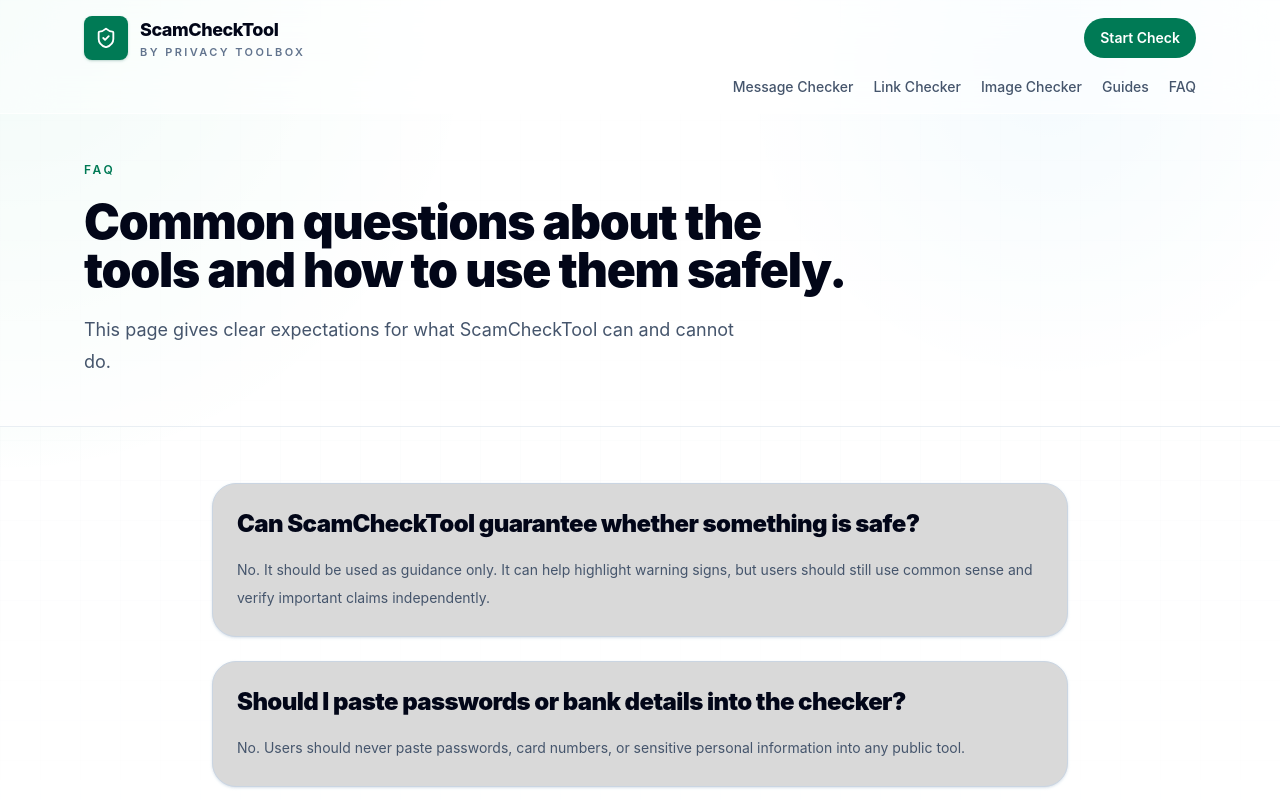
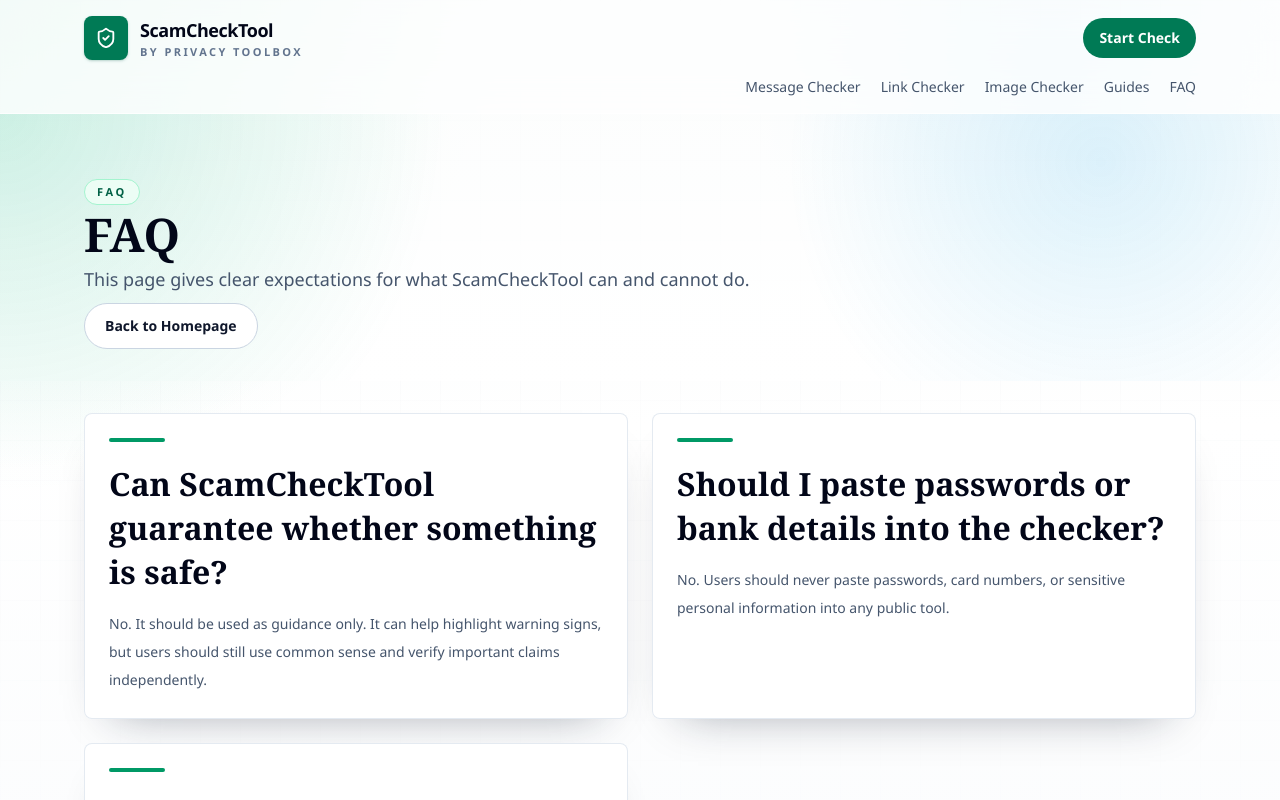
Before and after one commit to Simonm121/scamchecktool, a Next.js app: page /faq in a window 1280 px wide. Shown: the top 800 px of the page. Built offline with nearby package versions, Linux system fonts and the light colour scheme.

Commit message:
Update ScamCheckTool rebuild changes

```diff
--- a/app/faq/page.tsx
+++ b/app/faq/page.tsx
@@ -1,3 +1,5 @@
+import Link from "next/link";
+
 import { PageHero } from "@/components/content/page-hero";
 import { SectionCard } from "@/components/content/section-card";
 
@@ -26,16 +28,25 @@
     <>
       <PageHero
         eyebrow="FAQ"
-        title="Common questions about the tools and how to use them safely."
+        title="FAQ"
         description="This page gives clear expectations for what ScamCheckTool can and cannot do."
-      />
+      >
+        <Link
+          href="/"
+          className="rounded-full border border-slate-300 bg-white px-5 py-3 text-sm font-semibold text-slate-700 transition hover:border-slate-400 hover:text-slate-950"
+        >
+          Back to Homepage
+        </Link>
+      </PageHero>
 
-      <section className="mx-auto max-w-4xl space-y-6 px-5 py-14">
-        {faqs.map((faq) => (
-          <SectionCard key={faq.title} title={faq.title}>
-            <p className="text-sm leading-7">{faq.body}</p>
-          </SectionCard>
-        ))}
+      <section className="mx-auto max-w-6xl px-5 pt-8 pb-14">
+        <div className="grid gap-6 md:grid-cols-2">
+          {faqs.map((faq) => (
+            <SectionCard key={faq.title} title={faq.title}>
+              <p className="text-sm leading-7">{faq.body}</p>
+            </SectionCard>
+          ))}
+        </div>
       </section>
     </>
   );
--- a/app/globals.css
+++ b/app/globals.css
@@ -1,7 +1,7 @@
 @import "tailwindcss";
 
 :root {
-  --background: #ffffff;
+  --background: #f3f8f7;
   --foreground: #0f172a;
 }
 
@@ -20,13 +20,47 @@
 
 body {
   margin: 0;
-  background: var(--background);
+  min-height: 100vh;
+  background:
+    radial-gradient(circle at top left, rgba(16, 185, 129, 0.08), transparent 28%),
+    linear-gradient(180deg, #f3f8f7 0%, #ffffff 34%, #f8fafc 100%);
   color: var(--foreground);
-  font-family:
-    ui-sans-serif, -apple-system, BlinkMacSystemFont, "Segoe UI", sans-serif;
+  font-family: "Segoe UI Variable", "Segoe UI", "Trebuchet MS", sans-serif;
+  text-rendering: optimizeLegibility;
+}
+
+h1,
+h2,
+h3,
+h4,
+h5,
+h6 {
+  margin: 0;
+  font-family: ui-serif, Georgia, Cambria, "Times New Roman", serif;
+  letter-spacing: 0;
+}
+
+p {
+  margin: 0;
 }
 
 a {
   color: inherit;
   text-decoration: none;
 }
+
+button,
+input,
+textarea {
+  font: inherit;
+}
+
+:focus-visible {
+  outline: 2px solid rgba(4, 120, 87, 0.45);
+  outline-offset: 2px;
+}
+
+::selection {
+  background: rgba(4, 120, 87, 0.18);
+  color: #052e2b;
+}
--- a/components/content/page-hero.tsx
+++ b/components/content/page-hero.tsx
@@ -9,22 +9,29 @@
 
 export function PageHero({ eyebrow, title, description, children }: PageHeroProps) {
   return (
-    <section className="border-b border-slate-200/70 bg-white/70">
-      <div className="mx-auto max-w-6xl px-5 py-10 md:py-12">
-        <div className="max-w-3xl space-y-5">
+    <section className="relative overflow-hidden">
+      <div
+        aria-hidden="true"
+        className="pointer-events-none absolute inset-0 bg-[radial-gradient(circle_at_top_left,rgba(16,185,129,0.16),transparent_34%),radial-gradient(circle_at_86%_18%,rgba(14,165,233,0.12),transparent_28%),linear-gradient(180deg,rgba(255,255,255,0.72),rgba(255,255,255,0.94))]"
+      />
+
+      <div className="relative mx-auto max-w-6xl px-5 pt-14 pb-6 md:pt-16 md:pb-8">
+        <div className="max-w-4xl space-y-5">
           {eyebrow ? (
-            <p className="text-xs font-semibold uppercase tracking-[0.22em] text-emerald-700">
+            <p className="inline-flex rounded-full border border-emerald-200 bg-emerald-50 px-3 py-1 text-[11px] font-semibold uppercase tracking-[0.24em] text-emerald-800">
               {eyebrow}
             </p>
           ) : null}
 
-          <h1 className="text-4xl font-black tracking-tight text-slate-950 md:text-5xl">
+          <h1 className="max-w-3xl text-3xl font-black leading-tight text-slate-950 md:text-[2.9rem]">
             {title}
           </h1>
 
-          <p className="max-w-2xl text-lg leading-8 text-slate-600">{description}</p>
+          <p className="max-w-2xl text-base leading-8 text-slate-600 md:text-lg">
+            {description}
+          </p>
 
-          {children ? <div className="pt-0">{children}</div> : null}
+          {children ? <div className="flex flex-wrap gap-3 pt-2">{children}</div> : null}
         </div>
       </div>
     </section>
--- a/components/content/section-card.tsx
+++ b/components/content/section-card.tsx
@@ -7,8 +7,11 @@
 
 export function SectionCard({ title, children }: SectionCardProps) {
   return (
-    <section className="rounded-3xl border border-slate-300 bg-[#d9d9d9] p-6 shadow-sm shadow-slate-300/60">
-      <h2 className="text-2xl font-black tracking-tight text-slate-950">{title}</h2>
+    <section className="overflow-hidden rounded-lg border border-slate-200/90 bg-white/92 p-6 shadow-[0_22px_45px_-30px_rgba(15,23,42,0.42)]">
+      <div aria-hidden="true" className="mb-5 h-1 w-14 rounded-full bg-emerald-600" />
+      <h2 className="text-[1.65rem] font-black leading-snug text-slate-950 md:text-[2rem]">
+        {title}
+      </h2>
       <div className="mt-4 text-slate-600">{children}</div>
     </section>
   );
```
